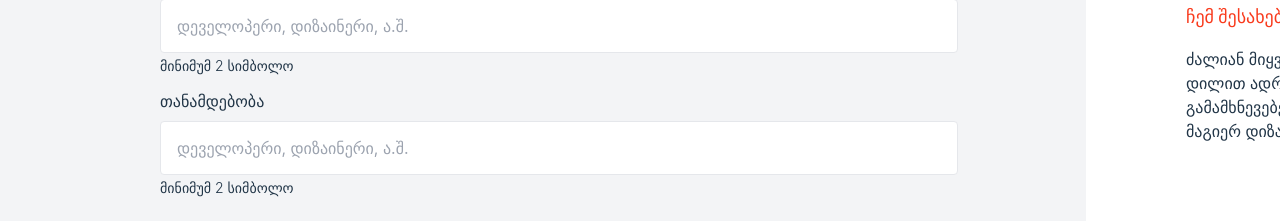
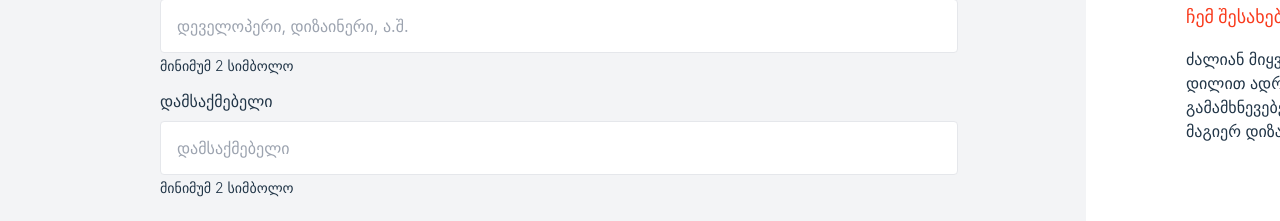
Before and after one commit to kachkacha2003/colab-team9, a React (Vite) app: page / in a window 1280 px wide. Shown: the part 184-405 px from the top of the page. Built offline with nearby package versions, Linux system fonts and the light colour scheme.

Commit message:
wip: add new library

```diff
--- a/package.json
+++ b/package.json
@@ -11,7 +11,8 @@
   },
   "dependencies": {
     "react": "^18.3.1",
-    "react-dom": "^18.3.1"
+    "react-dom": "^18.3.1",
+    "react-hook-form": "^7.52.0"
   },
   "devDependencies": {
     "@types/react": "^18.3.3",
--- a/src/components/EnterPersonalData.tsx
+++ b/src/components/EnterPersonalData.tsx
@@ -1,4 +1,5 @@
 import Button from "./Button";
+import { useForm } from "react-hook-form";
 
 export default function EnterPersonalData() {
   return (
@@ -32,10 +33,10 @@ export default function EnterPersonalData() {
               className="w-full px-4 py-[14px] mt-2 border outline-none rounded"
             />
             <span className="text-sm font-light	mt-2">მინიმუმ 2 სიმბოლო</span>
-            <p className="font-medium mt-3">თანამდებობა</p>
+            <p className="font-medium mt-3">დამსაქმებელი</p>
             <input
               type="text"
-              placeholder="დეველოპერი, დიზაინერი, ა.შ."
+              placeholder="დამსაქმებელი"
               className="w-full px-4 py-[14px] mt-2 border outline-none rounded"
             />
             <span className="text-sm font-light	mt-2">მინიმუმ 2 სიმბოლო</span>
```
Also changed, not shown: 1 other file (tests, documents, lock files or other folders).
